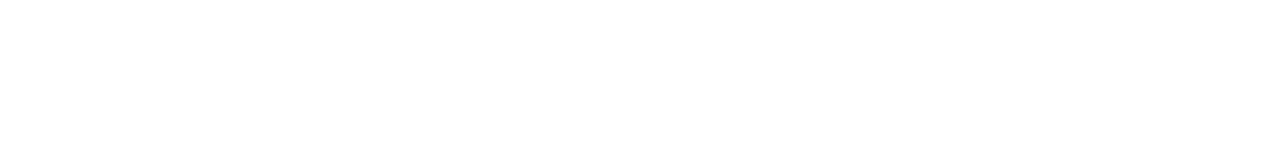
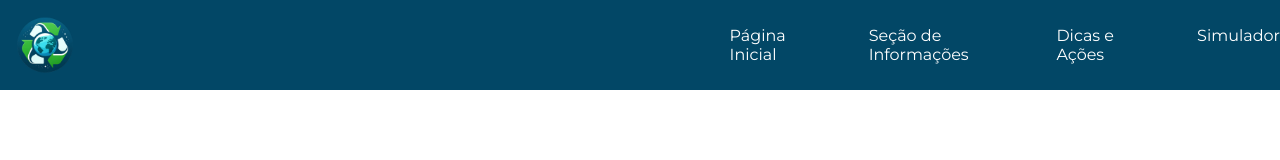
Before and after one commit to felipesora/global-solution, a plain HTML site: page index.html in a window 1280 px wide. Drawn offline with Linux system fonts and the light colour scheme.

Commit message:
criação do cabeçalho e estilização

```diff
--- /dev/null
+++ b/css/estilo.css
@@ -0,0 +1,62 @@
+@import url('https://fonts.googleapis.com/css2?family=Montserrat:ital,wght@0,100..900;1,100..900&family=Neuton:ital,wght@0,200;0,300;0,400;0,700;0,800;1,400&display=swap');
+@import url('https://fonts.googleapis.com/css2?family=Inter:wght@100..900&display=swap');
+
+
+:root{
+    --cor-cabecalho: #024766;
+    --fonte-links: "Montserrat", sans-serif;
+    --fonte-textos: "Inter", sans-serif;
+    --fundo-main-1: #2E6E8C;
+}
+
+*{
+    padding: 0;
+    margin: 0;
+}
+
+/* cabeçalho */
+
+.cabecalho{
+    background-color: var(--cor-cabecalho);
+}
+
+.logo{
+    width: 7vw;
+}
+
+.cabecalho_logo_links{
+    display: flex;
+    align-items: center;
+}
+
+.cabecalho_links{
+    display: flex;
+}
+
+.links{
+    display: flex;
+    text-decoration: none;
+}
+
+.primeiro_link{
+    margin-left: 50vw;
+    text-decoration: none;
+}
+
+.segundo_link{
+    margin-left: 5vw;
+}
+
+.terceiro_link{
+    margin-left: 5vw;
+}
+
+.quarto_link{
+    margin-left: 5vw;
+}
+
+a{
+    text-decoration: none;
+    color: #ffffff;
+    font-family: var(--fonte-links);
+}
--- a/index.html
+++ b/index.html
@@ -4,8 +4,23 @@
     <meta charset="UTF-8">
     <meta name="viewport" content="width=device-width, initial-scale=1.0">
     <title>Global Solution</title>
+
+    <link rel="stylesheet" href="css/estilo.css">
 </head>
 <body>
+    <header class="cabecalho">
+        <div class="cabecalho_logo_links">
+            <img src="img/logo-gs.png" alt="Logo de um símbolo de reciclagem atrás do planeta Terra" class="logo">
+            <ul class="cabecalho_links">
+                <li class="primeiro_link links"><a href="#">Página Inicial</a></li>
+                <li class="segundo_link links"><a href="#">Seção de Informações</a></li>
+                <li class="terceiro_link links"><a href="#">Dicas e Ações</a></li>
+                <li class="quarto_link links"><a href="#">Simulador </a></li>
+            </ul>
+        </div>
+    </header>
+    <main>
 
+    </main>
 </body>
 </html>
```
Also changed, not shown: img/esgoto-100.png (added), img/garrafa-pet-100.png (added), img/garrafa-pet-oceano-600px.jpg (added), img/logo-gs.png (added), img/oceano-720px.jpg (added), img/oceano.jpg (added), img/petroleo-100.png (added), img/veneno-90.png (added).
